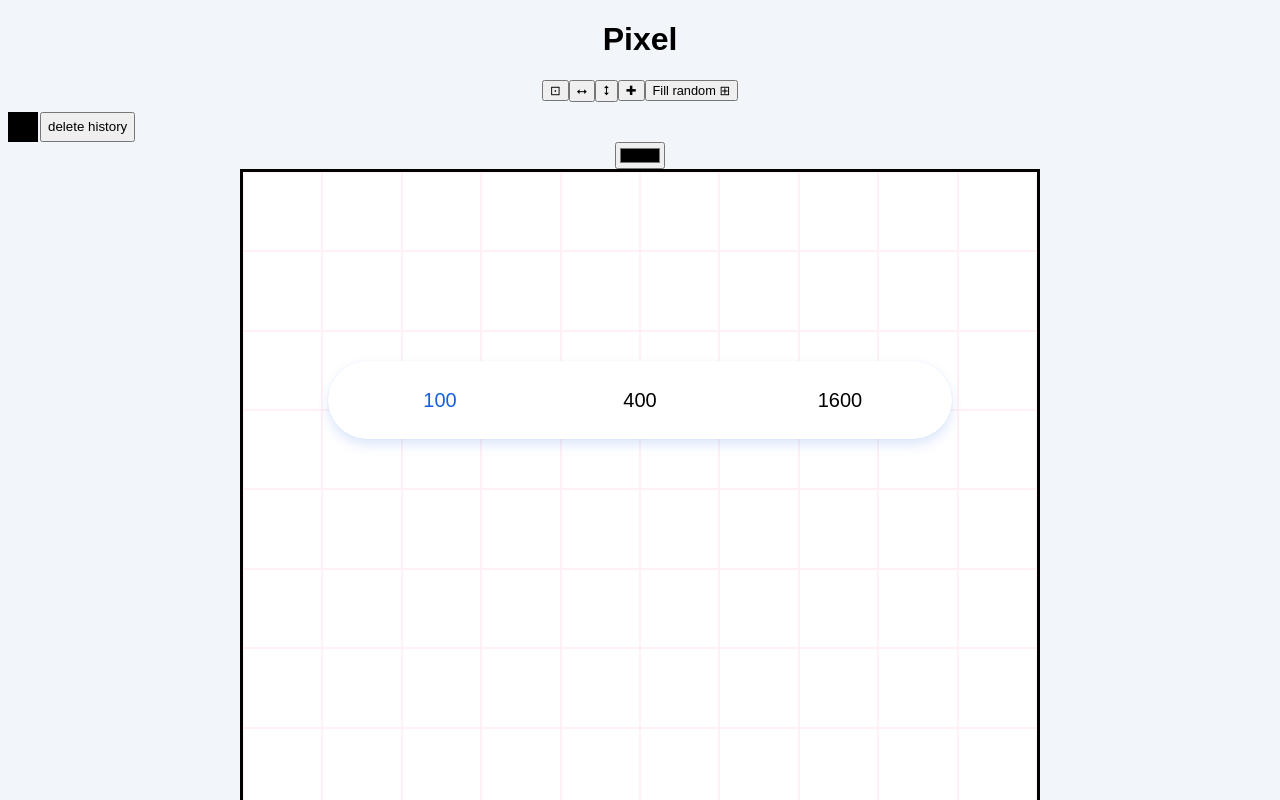
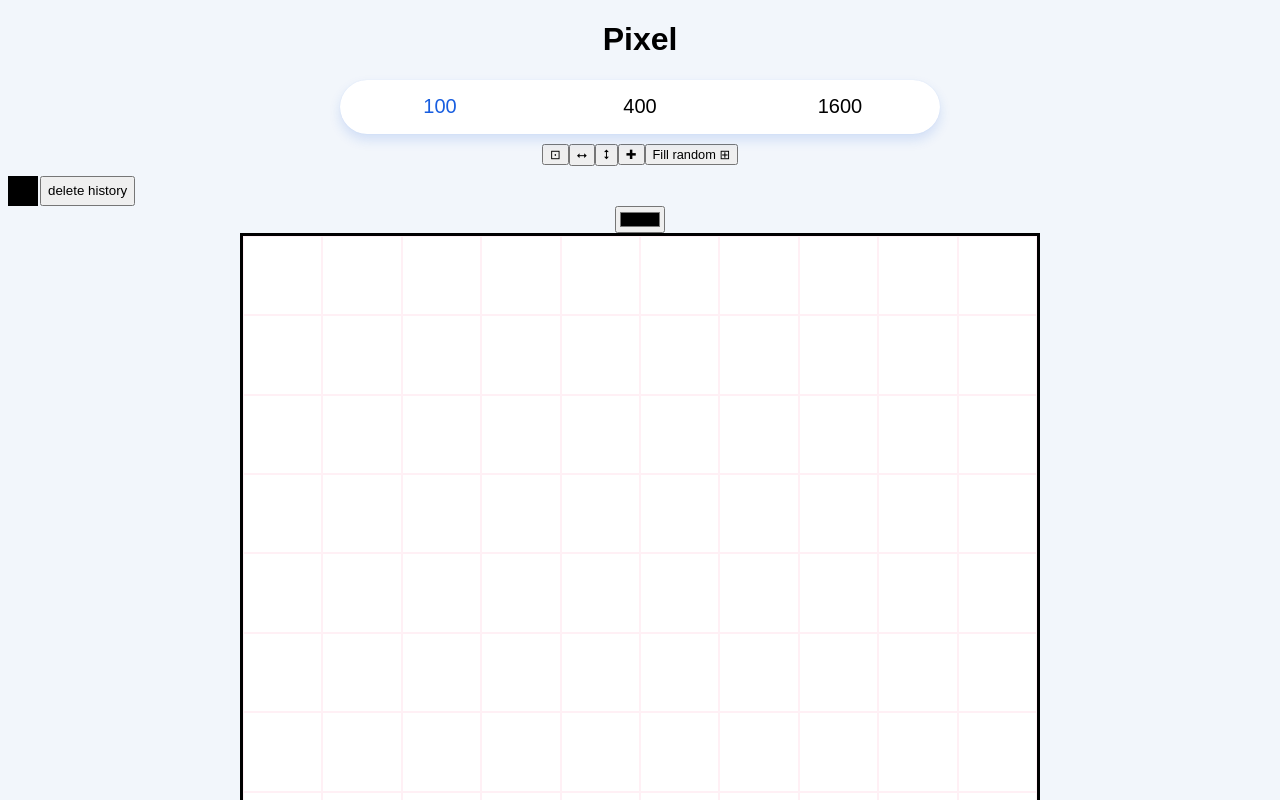
Before and after one commit to bogutskii/pixel-draw, a React (Create React App) app: page / in a window 1280 px wide. Shown: the top 800 px of the page. Built offline with nearby package versions, Linux system fonts and the light colour scheme.

Commit message:
-style toggle

```diff
--- a/src/Components/Field.css
+++ b/src/Components/Field.css
@@ -49,11 +49,7 @@ body {
     background-color: rgba(230, 238, 249, 0.5);
 }
 .container {
-    position: absolute;
-    left: 0;
-    top: 0;
-    right: 0;
-    bottom: 0;
+    justify-content: center;
     display: flex;
     align-items: center;
     justify-content: center;
@@ -63,7 +59,7 @@ body {
     position: relative;
     background-color: #fff;
     box-shadow: 0 0 1px 0 rgba(24, 94, 224, 0.15), 0 6px 12px 0 rgba(24, 94, 224, 0.15);
-    padding: 0.75rem;
+
     border-radius: 99px;
 }
 .tabs * {
```
